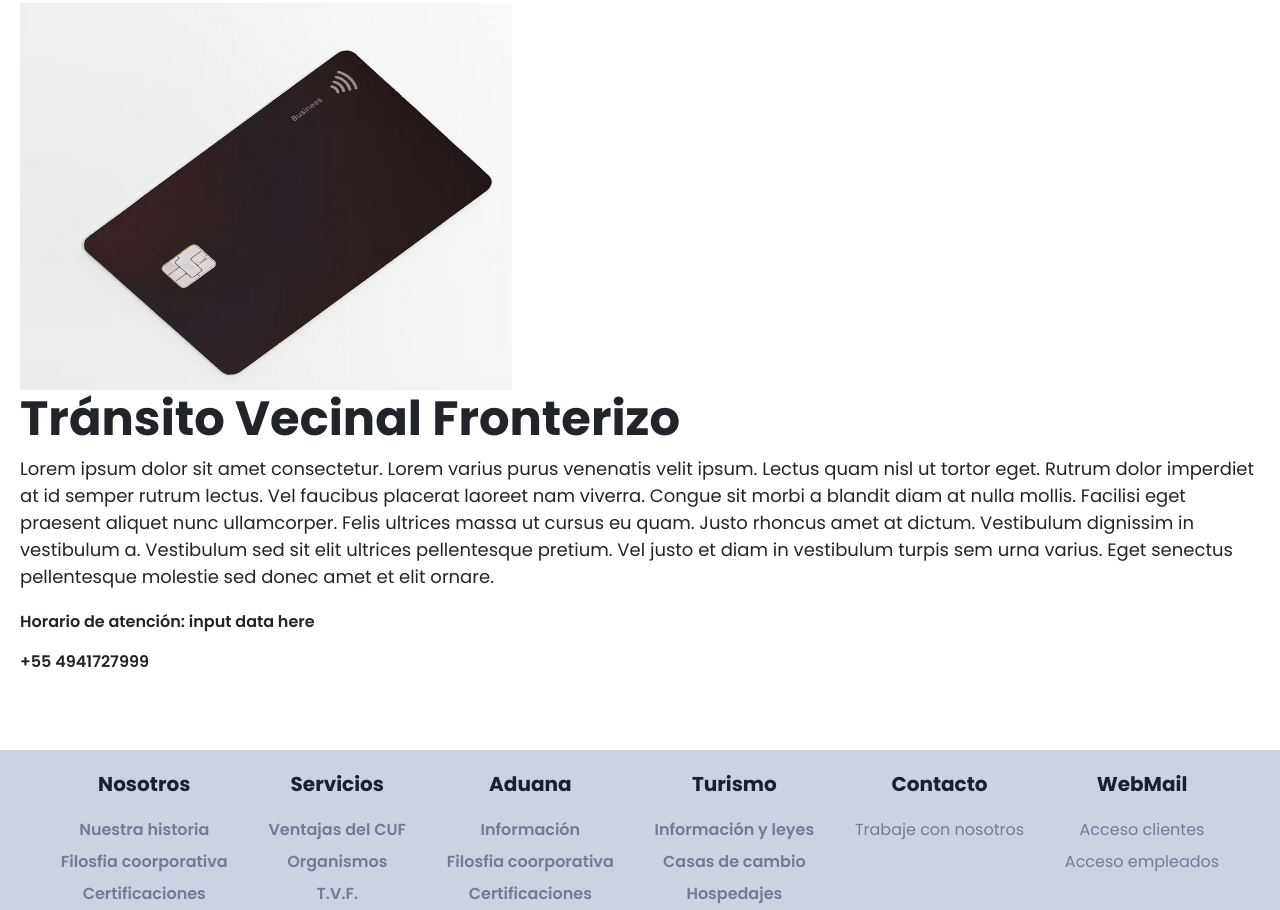
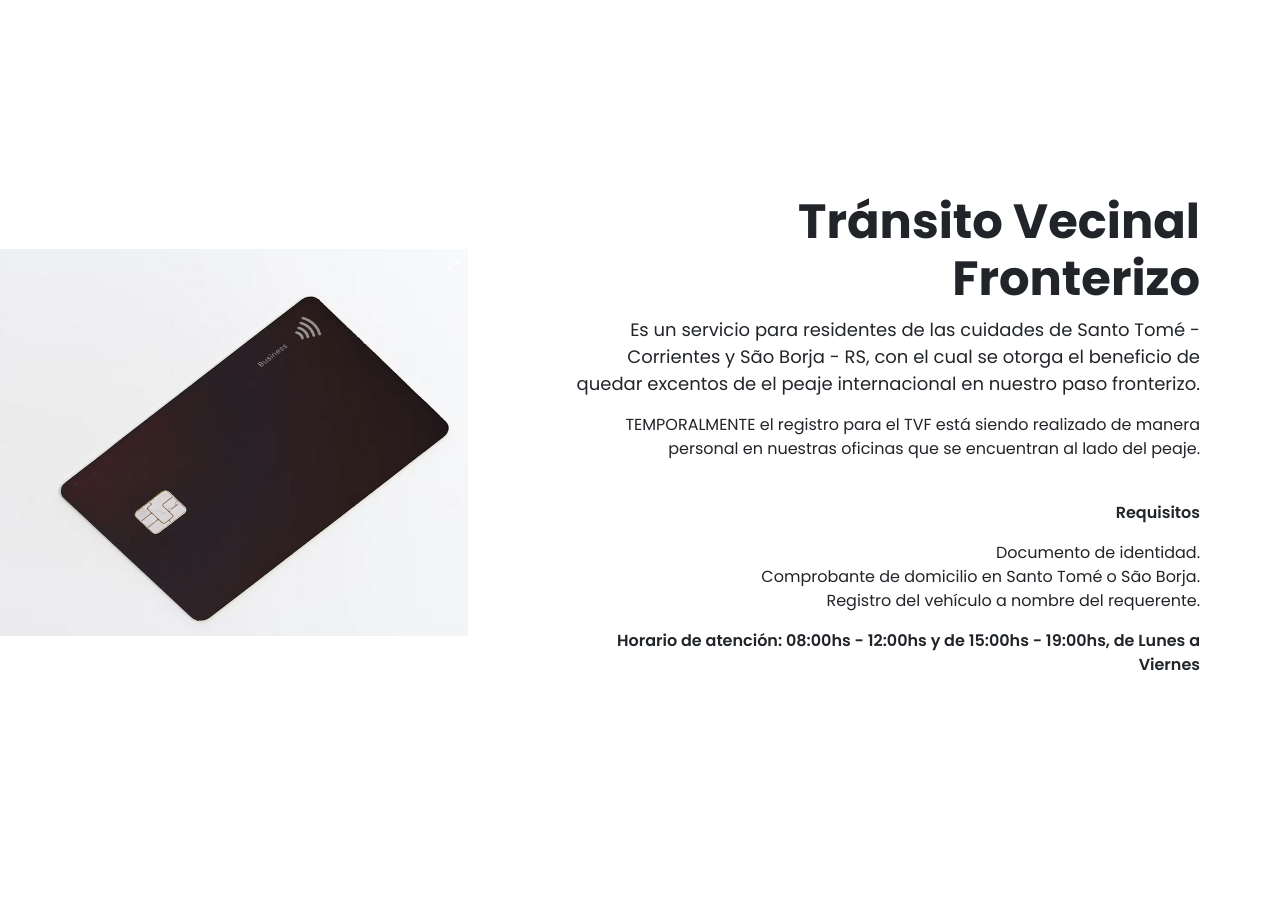
Before and after one commit to l4mm3r/coderhouse, a plain HTML site: page pages/servicios.html in a window 1280 px wide. Shown: the part 1690-2600 px from the top of the page. Drawn offline with nearby package versions, Linux system fonts and the light colour scheme.

Commit message:
fix tvf responsive all sizes

```diff
--- a/pages/servicios.html
+++ b/pages/servicios.html
@@ -131,19 +131,30 @@
         </div>
     </section>
 
-    <section class="vecinal-container">
-        <img src="../assets/fotos/servicios/tarjetatvf.png" alt="foto de la tarjeta de tvf">
-        <div class="infotvf-container">
+    <section class="vecinal-container row d-flex ">
+        <img src="../assets/fotos/servicios/tarjetatvf.png" alt="foto de la tarjeta de tvf" class="d-flex col-lg-5 align-self-center mt250">
+        <div class="infotvf-container d-flex flex-column col-lg-6 col-md-11 mx-auto justify-content-center align-items-end text-end mt250">
             <h2>Tránsito Vecinal Fronterizo</h2>
-            <p class="body-l">Lorem ipsum dolor sit amet consectetur. Lorem varius purus venenatis velit ipsum. Lectus quam nisl ut tortor eget. Rutrum dolor imperdiet at id semper rutrum lectus. Vel faucibus placerat laoreet nam viverra. Congue sit morbi a blandit diam at nulla mollis. Facilisi eget praesent aliquet nunc ullamcorper. Felis ultrices massa ut cursus eu quam. Justo rhoncus amet at dictum. Vestibulum dignissim in vestibulum a. Vestibulum sed sit elit ultrices pellentesque pretium. Vel justo et diam in vestibulum turpis sem urna varius. Eget senectus pellentesque molestie sed donec amet et elit ornare.</p>
-            <p class="bold-m">Horario de atención: input data here</p>
-            <p class="bold-m">+55 4941727999</p>
+            <p class="body-l">Es un servicio para residentes de las cuidades de Santo Tomé - Corrientes y São Borja - RS, con el cual
+                se otorga el beneficio de quedar excentos de el peaje internacional en nuestro paso fronterizo.
+            </p>
+            <p class="body-m">TEMPORALMENTE el registro para el TVF está siendo realizado de manera personal en nuestras oficinas que se encuentran al
+                lado del peaje.
+            </p>
+            <br>
+            <p class="bold-m">Requisitos</p>
+            <ul>
+                <li class="body-m">Documento de identidad.</li>
+                <li class="body-m">Comprobante de domicilio en Santo Tomé o São Borja.</li>
+                <li class="body-m">Registro del vehículo a nombre del requerente.</li>
+            </ul>
+            <p class="bold-m">Horario de atención: 08:00hs - 12:00hs y de 15:00hs - 19:00hs, de Lunes a Viernes</p>
         </div>
 
     </section>
 
 
-    <footer class="footer-container">
+    <footer class="footer-container ">
         <ul class="nosotros-footer">
             <a href="" class="natural-900"><h6>Nosotros</h6></a>
             <li class="list-item-footer bold-xs"><a href="#" class="natural-600">Nuestra historia</a></li>
--- a/styles/styles.css
+++ b/styles/styles.css
@@ -834,14 +834,15 @@ h6 {
   .ventajas-container .instalaciones-1,
   .ventajas-container .instalaciones-4 {
     width: 80%;
+    max-height: 300px;
   }
   .ventajas-container .instalaciones-2{
     width: 350px;
-    height: auto;
+    max-height: 300px;
   }
   .ventajas-container .instalaciones-3{
     width: 350px;
-    height: auto;
+    max-height: 300px;
   }
 }
 
@@ -857,6 +858,10 @@ h6 {
 .organismos-arg-container li,
 .organismos-br-container li {
   list-style: none;
+}
+
+.horarios p {
+  margin-bottom: 0px;
 }
 
 @media (max-width:1024px){
@@ -878,30 +883,43 @@ h6 {
   .organismos-container ul li{
     font-size: 14px;
   }
-
 }
-
-.horarios p {
-  margin-bottom: 0px;
-}
-
 .vecinal-container {
-  margin-top: 40px;
-  margin-bottom: 40px;
-  padding: 20px;
-}
-
-.infotvf-container h2 {
-  margin-bottom: 8px;
-}
-
-.infotvf-container p.body-l {
-  margin-bottom: 20px;
+  margin-bottom: 250px;
 }
 .vecinal-container img {
   width: 492px;
   height: 387px;
 }
+.vecinal-container ul li  {
+  list-style: none;
+}
+
+@media (max-width:1024px){
+  .vecinal-container{
+    width: 90%;
+    margin: auto;
+    margin-bottom: 250px;
+  }
+  .vecinal-container img {
+    display: none !important;
+  }
+}
+
+@media (max-width:576px){
+  .infotvf-container h2{
+    font-size: 24px;
+  }
+  .infotvf-container p{
+    font-size: 14px;
+  }
+  .infotvf-container ul li{
+    font-size: 14px;
+  }
+}
+
+
+
 
 /*ESTILOS pagina ADUANA*/
 .info-aduana-container {
```
